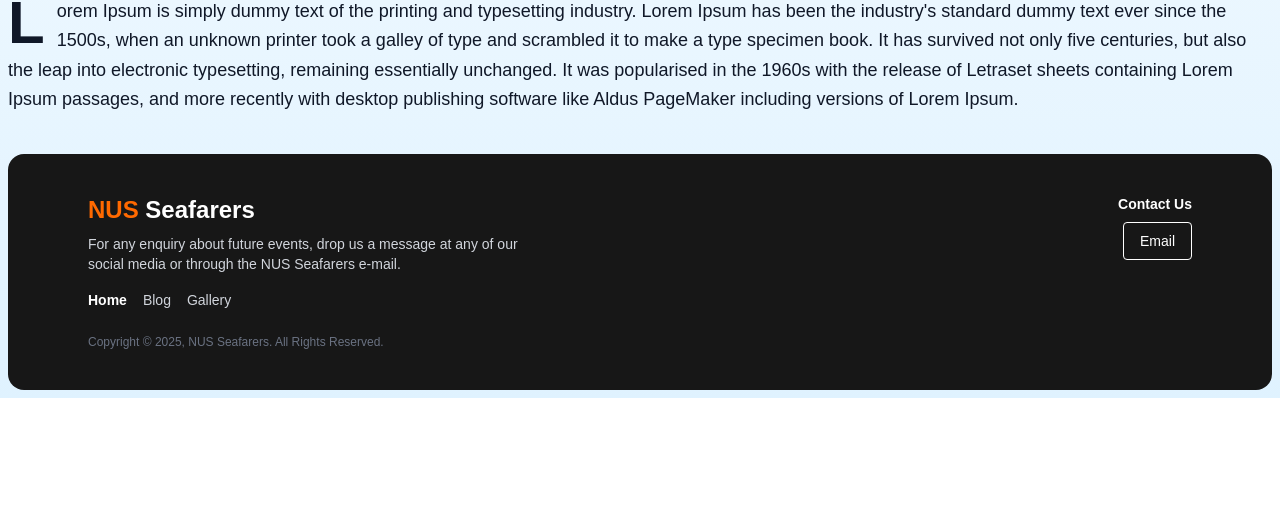
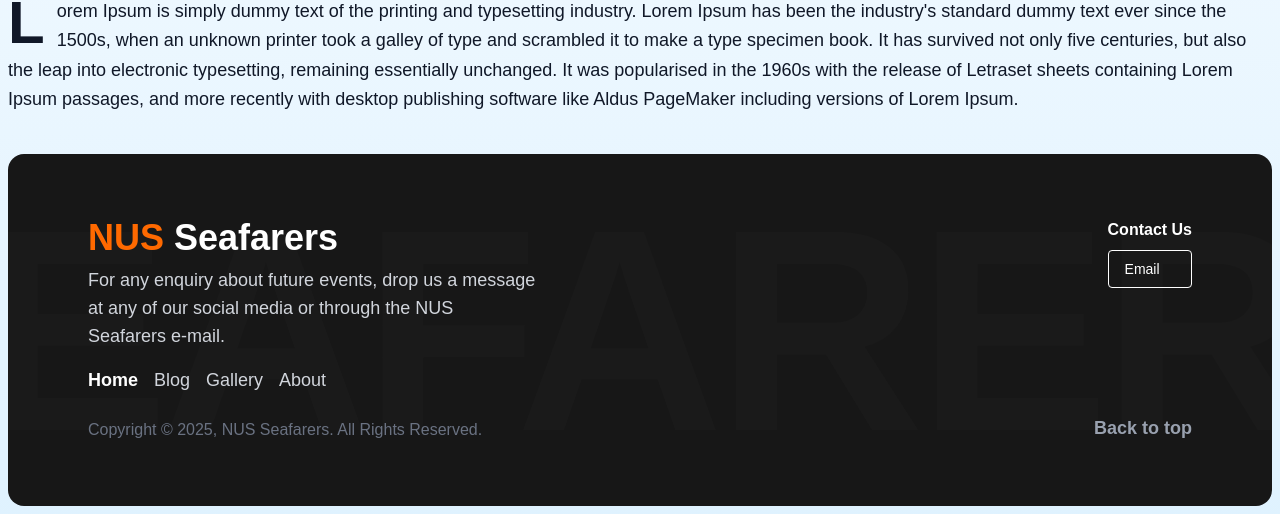
Before and after one commit to NUSSeafarers/NUSSeafarers.github.io, an Astro site: page / in a window 1280 px wide. Shown: the part 735-1249 px from the top of the page. Before the commit the page ends 1133 px from the top, so only its background shows below. Built offline with nearby package versions, Linux system fonts and the light colour scheme; Astro itself is replaced by a stand-in of ours; a web font is replaced by a local one.

Commit message:
Update Footer

```diff
--- a/src/components/footercomponent/Footer.tsx
+++ b/src/components/footercomponent/Footer.tsx
@@ -4,6 +4,7 @@
   { name: "Home", href: "/" },
   { name: "Blog", href: "/blog" },
   { name: "Gallery", href: "/gallery" },
+  { name: "About", href: "/about" }
 ];
 
 const Footer = () => {
@@ -17,51 +18,66 @@
 
   return (
     <div className="m-2">
-      <footer className="bg-neutral-900 text-white py-10 px-6 md:px-20 rounded-2xl mx-auto">
-        <div className="grid md:grid-cols-2 gap-8">
+      <footer className="relative bg-neutral-900 text-white py-16 px-6 md:px-20 overflow-hidden rounded-2xl mx-auto">
+        {/* Outlined Logo Background */}
+        <div className="absolute inset-0 flex justify-center items-center pointer-events-none select-none">
+          <h1 className="text-[12rem] md:text-[18rem] font-extrabold text-white/1 tracking-tight leading-none">
+            SEAFARERS
+          </h1>
+        </div>
+
+        {/* Footer Content */}
+        <div className="relative grid md:grid-cols-2 gap-8 z-10">
           {/* Left Section */}
           <div>
-            <h2 className="flex items-center gap-3 text-2xl font-bold mb-2">
+            <h2 className="flex items-center gap-3 text-4xl font-bold mb-2">
               <span>
                 <span className="text-orange-500">NUS</span> Seafarers
               </span>
             </h2>
 
-            <p className="text-sm text-gray-300 mb-4 max-w-md">
-              For any enquiry about future events, drop us a message at any of
-              our social media or through the NUS Seafarers e-mail.
+            <p className="text-lg text-gray-300 mb-4 max-w-md">
+              For any enquiry about future events, drop us a message at any of our social media or through the NUS Seafarers e-mail.
             </p>
 
-            <nav className="flex gap-4 text-sm text-gray-300">
+            <nav className="flex gap-4 text-lg text-gray-300">
               {navItems.map((item) => (
                 <a
                   key={item.name}
                   href={item.href}
-                  className={`hover:underline ${
-                    currentPath === item.href
-                      ? "font-semibold text-white"
-                      : ""
-                  }`}
+                  className={`hover:underline ${currentPath === item.href ? "font-semibold text-white" : ""
+                    }`}
                 >
                   {item.name}
                 </a>
               ))}
             </nav>
 
-            <p className="mt-6 text-xs text-gray-500">
+            <p className="mt-6 text-md text-gray-500">
               Copyright © {new Date().getFullYear()}, NUS Seafarers. All Rights Reserved.
             </p>
           </div>
 
           {/* Right Section */}
-          <div className="flex flex-col items-start md:items-end">
-            <h3 className="text-sm font-semibold mb-2">Contact Us</h3>
+          <div className="flex flex-col items-start md:items-end justify-between">
+            <div className="mb-6">
+              <h3 className="text-md font-semibold mb-2">Contact Us</h3>
+              <a
+                href="mailto:youremail@example.com"
+                className="flex items-center gap-2 border border-white px-4 py-2 rounded text-sm hover:bg-white hover:text-black transition"
+              >
+                Email
+              </a>
+            </div>
+
+            {/* Back to top link */}
             <a
-              href="mailto:youremail@example.com"
-              className="flex items-center gap-2 border border-white px-4 py-2 rounded text-sm hover:bg-white hover:text-black transition"
+              href="#top"
+              className="text-lg text-gray-400 hover:text-white font-semibold transition-all duration-300 transform hover:-translate-y-1 hover:scale-105"
             >
-              Email
+              Back to top
             </a>
+
           </div>
         </div>
       </footer>
--- a/src/styles/global.css
+++ b/src/styles/global.css
@@ -7,3 +7,7 @@
 * {
   font-family: 'Satoshi', sans-serif;
 }
+
+html {
+  scroll-behavior: smooth;
+}
```
